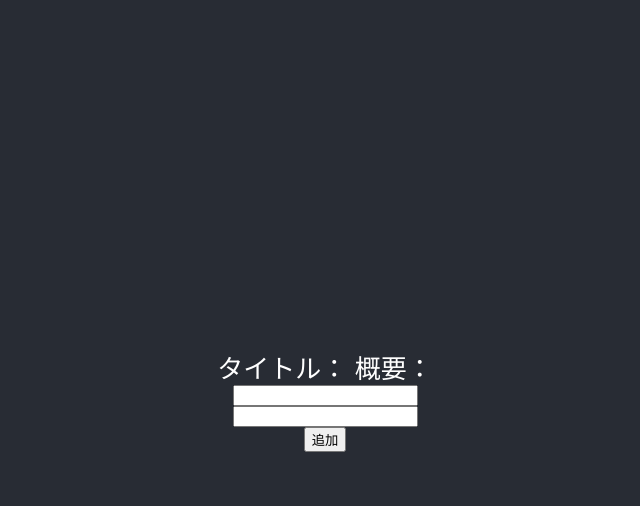
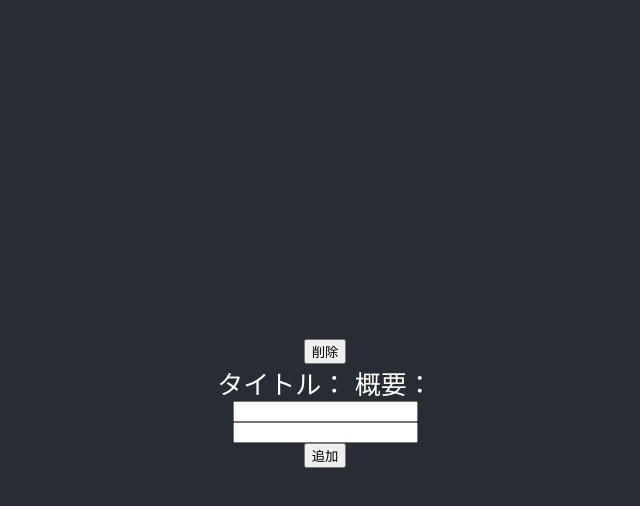
Before and after one commit to hiroki04y/project3-1, a React (Create React App) app in the folder memory/: page / in a window 1280 px wide. Both pictures are taken after a click on the button "追加". Shown: the top 506 px of the page, without its empty margins (315-955 px from the left). Built offline with nearby package versions, Linux system fonts and the light colour scheme.

Commit message:
削除機能完成

```diff
--- a/memory/src/App.js
+++ b/memory/src/App.js
@@ -3,26 +3,24 @@ import MemList from './MemList';
 import { useState, useRef, useEffect } from "react";
 import { v4 as uuidv4 } from "uuid";
 
-//取得したアイテムをコンソールに表示
-const getItem = () => {
-  for (var i = 0, length = localStorage.length; i < length; ++i) {
-      console.log(localStorage.key(i));
-  }
-}
+// //取得したアイテムをコンソールに表示(検証用)
+// const getItem = () => {
+//   for (var i = 0, length = localStorage.length; i < length; ++i) {
+//       console.log(localStorage.key(i));
+//   }
+// }
 
-
-//最初にすべてのタスクを読み込む
-window.onload = function() {
-  getItem();
-};
+// //最初にすべてのlocalstrageを読み込む
+// window.onload = function() {
+//   getItem();
+// };
 
 
 function App() {
   //表示用の配列を宣言
-  const [mems, setMems] = useState([
-  ]);
+  const [mems, setMems] = useState([]);
 
-  //表示内容を表示用配列に追加
+  //表示内容を表示用配列に追加　※初回のみ実行
   useEffect(() => {
     let tmp = [];
     for (let i = 0, length = localStorage.length; i < length; ++i) {
@@ -44,7 +42,7 @@ function App() {
   const titleNameRef = useRef();
   const memoNameRef = useRef();
   //追加ボタンを押された時の処理
-  const handleAddTodo = () =>{
+  const handleAddMemory = () =>{
     //テキストエリアの値を取得
     const name = titleNameRef.current.value;
     const memo = memoNameRef.current.value;
@@ -70,16 +68,25 @@ function App() {
     memoNameRef.current.value = null;
   }
 
+  //要素の削除
+  const handleDeleteMemory = (item) => {
+    setMems((current) =>
+      current.filter((mem) => mem.id !== item)
+    );
+    localStorage.removeItem(item);
+  };
+
   return (
     <div className="App">
       <header className="App-header">
-        <MemList mems={mems} />
+        <MemList mems={mems} onDeleteMemory={handleDeleteMemory}/>
         <input type="text" ref={titleNameRef} />
         <input type="textarea" ref={memoNameRef}/>
-        <button onClick={handleAddTodo}>追加</button>
+        <button onClick={handleAddMemory}>追加</button>
       </header>
     </div>
   );
 }
 
+
 export default App;
--- a/memory/src/MemList.jsx
+++ b/memory/src/MemList.jsx
@@ -1,9 +1,22 @@
 // コンポーネント
 import React from 'react'
-import Memory from './Memory';
 
-const MemList = ({mems}) => {
-    return mems.map((memory) => <Memory memory={memory} key={memory.id} />);
+function MemList(props){
+    const { mems, onDeleteMemory } = props;
+
+    const handleDeleteClick = (item) => {
+        onDeleteMemory(item);
+    }
+
+    return (
+        <div>
+            {mems.map((mem) => (
+                <div key={mem.id}>
+                    <button onClick={() => handleDeleteClick(mem.id)}>削除</button><div>タイトル：{mem.name}  概要：{mem.memo}</div>
+                </div>
+            ))}
+        </div>
+    )
 }
 
 
--- a/memory/src/Memory.jsx
+++ /dev/null
@@ -1,9 +0,0 @@
-import React from 'react'
-
-const Memory = ({memory}) => {
-  return (
-    <div>タイトル：{memory.name}  概要：{memory.memo}</div>
-  )
-}
-
-export default Memory
```
